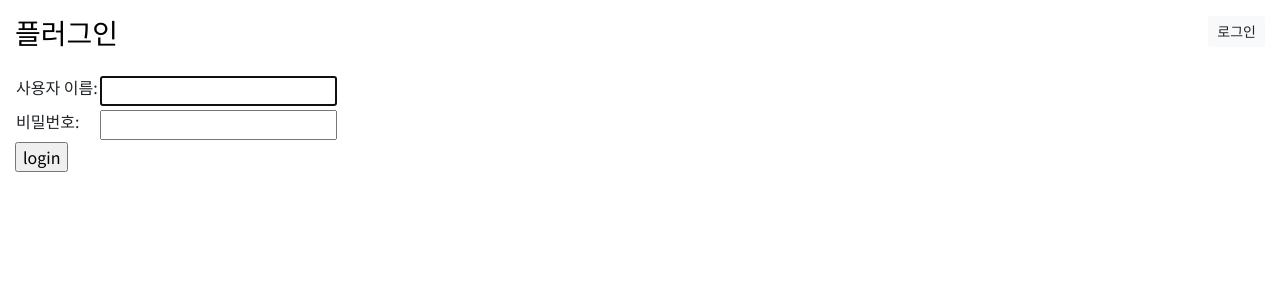
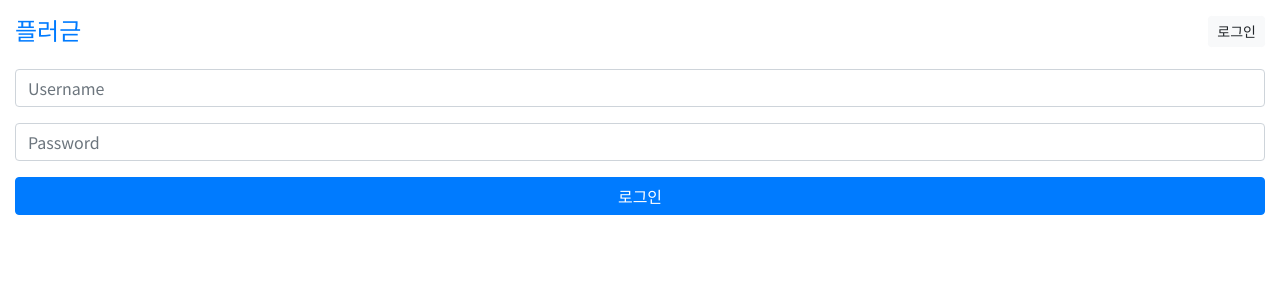
Before and after one commit to bobnorigun/memoir, a Django app: page /accounts/login/?next=/post/new/ in a window 1280 px wide. Shown: the top 300 px of the page. Run offline with Django 3.2, Linux system fonts and the light colour scheme; some libraries are stand-ins or nearby versions.

Commit message:
decorate

```diff
--- a/blog/static/css/blog.css
+++ b/blog/static/css/blog.css
@@ -7,7 +7,6 @@ body {
 a, a:visited, a:active {
     overflow: hidden;
     word-break: break-all;
-    color: #000000;
 }
 
 .page-header {
@@ -26,7 +25,7 @@ a, a:visited, a:active {
 }
 
 .save {
-    float: right;
+    float: center;
 }
 
 .post-form textarea, .post-form input {
@@ -40,11 +39,3 @@ a, a:visited, a:active {
 .post {
     margin-bottom: 2rem;
 }
-
-.post a, .post a:visited {
-    color: #000000;
-}
-
-.post h2 a, .post h2 a:visited {
-    color: #000000;
-}
--- a/blog/templates/blog/base.html
+++ b/blog/templates/blog/base.html
@@ -1,7 +1,7 @@
 {% load static %}
 <html>
     <head>
-        <title>플러그</title>
+        <title>Plugged</title>
         <meta name="viewport" content="width=device-width,initial-scale=1" />
         <link href="https://stackpath.bootstrapcdn.com/bootstrap/4.3.1/css/bootstrap.min.css" rel="stylesheet" integrity="sha384-ggOyR0iXCbMQv3Xipma34MD+dH/1fQ784/j6cY/iJTQUOhcWr7x9JvoRxT2MZw1T" crossorigin="anonymous">
         <link href="https://fonts.googleapis.com/css?family=Noto+Sans+KR" rel="stylesheet">
@@ -10,21 +10,21 @@
     <body>
         <div class="container-fluid">
             <div class="page-header">
-                <h3>
+                <h4>
                     {% if user.is_authenticated %}
-                    <a href="/">{{ user.username }}</a>
+                    <a href="/"><strong>{{ user.username }}</strong></a>
                     <p class="top-menu">
                     <a href="{% url 'logout' %}"><button type="button" class="btn btn-light btn-sm">로그아웃</button></a>
-                    <a href="{% url 'post_draft_list' %}"><button type="button" class="btn btn-light btn-sm">가제본</button></a>
+                    <a href="{% url 'post_draft_list' %}"><button type="button" class="btn btn-light btn-sm">습작</button></a>
                     <a href="{% url 'post_new' %}"><button type="button" class="btn btn-primary btn-sm">글쓰기</button></a>
                     </p>
                     {% else %}
-                    <a href="/">플러그인</a>
+                    <a href="/">플러귿</a>
                     <p class="top-menu">
                     <a href="{% url 'login' %}"><button type="button" class="btn btn-light btn-sm">로그인</button></a>
                     </p>
                     {% endif %}
-                </h3>
+                </h4>
             </div>
             <div>
                 {% block content %}
--- a/blog/templates/blog/post_draft_list.html
+++ b/blog/templates/blog/post_draft_list.html
@@ -4,10 +4,10 @@
     {% for post in posts %}
         <div class="post">
             <div class="date">
-            <p>{{ post.published_date|date:'d-m-Y' }}</p>
+            {{ post.created_date|date:'m/d h:m' }}
             </div>
-            <h3><a href="{% url 'post_detail' pk=post.pk %}">{{ post.title }}</a></h3>
-            <p>{{ post.text|truncatechars:200 }}</p>
+            <h4><a href="{% url 'post_detail' pk=post.pk %}">{{ post.title }}</a></h4>
+            <p>{{ post.text|truncatechars:200|urlize }}</p>
         </div>
     {% endfor %}
 {% endblock %}
--- a/blog/templates/blog/post_edit.html
+++ b/blog/templates/blog/post_edit.html
@@ -3,6 +3,6 @@
 {% block content %}
 	<form method="POST" class="post-form">{% csrf_token %}
 		{{ form.as_p }}
-		<button type="submit" class="btn btn-primary">글저장하기</button>
+		<button type="submit" class="btn btn-primary btn-block">저장하기</button>
 	</form>
 {% endblock %}
--- a/blog/templates/blog/post_list.html
+++ b/blog/templates/blog/post_list.html
@@ -4,9 +4,9 @@
     {% for post in posts %}
         <div class="post">
             <div class="date">
-            <p>{{ post.published_date }}</p>
+            {{ post.published_date|date:'m/d h:m' }}
             </div>
-            <h3><a href="{% url 'post_detail' pk=post.pk %}">{{ post.title }}</a></h3>
+            <h4><a href="{% url 'post_detail' pk=post.pk %}">{{ post.title }}</a></h4>
             <p>{{ post.text|linebreaksbr|urlize }}</p>
         </div>
     {% endfor %}
--- a/blog/templates/registration/login.html
+++ b/blog/templates/registration/login.html
@@ -5,20 +5,19 @@
 		<p>이름이나 암호가 일치하지 않습니다. 재시도</p>
 	{% endif %}
 
-	<form method="post" action="{% url 'login' %}">
+	<form method="POST" action="{% url 'login' %}">
 	{% csrf_token %}
-		<table>
-			<tr>
-				<td>{{ form.username.label_tag }}</td>
-				<td>{{ form.username }}</td>
-			</tr>
-			<tr>
-				<td>{{ form.password.label_tag }}</td>
-				<td>{{ form.password }}</td>
-			</tr>
-		</table>
+		<div class="form-group">
+			<!--  {{ form.username.label_tag}}{{ form.username }} -->
+			<input class="form-control" id="{{ form.username.id_for_label }}" maxlength="15" name="{{ form.username.html_name }}" type="text" placeholder="Username" />
+		</div>
+		<div class="form-group">
 
-		<input type="submit" value="login" />
+		    <input class="form-control" id="{{ form.password.id_for_label }}" maxlength="120" name="{{ form.password.html_name }}" type="password" placeholder="Password" />
+		</div>
+
+		<input type="submit" value="로그인" class="btn btn-primary btn-block" />
 		<input type="hidden" name="next" value="{{ next }}" />
 	</form>
+
 {% endblock %}
```
Also changed, not shown: blog/templates/blog/post_detail.html (+5 -5 lines).
